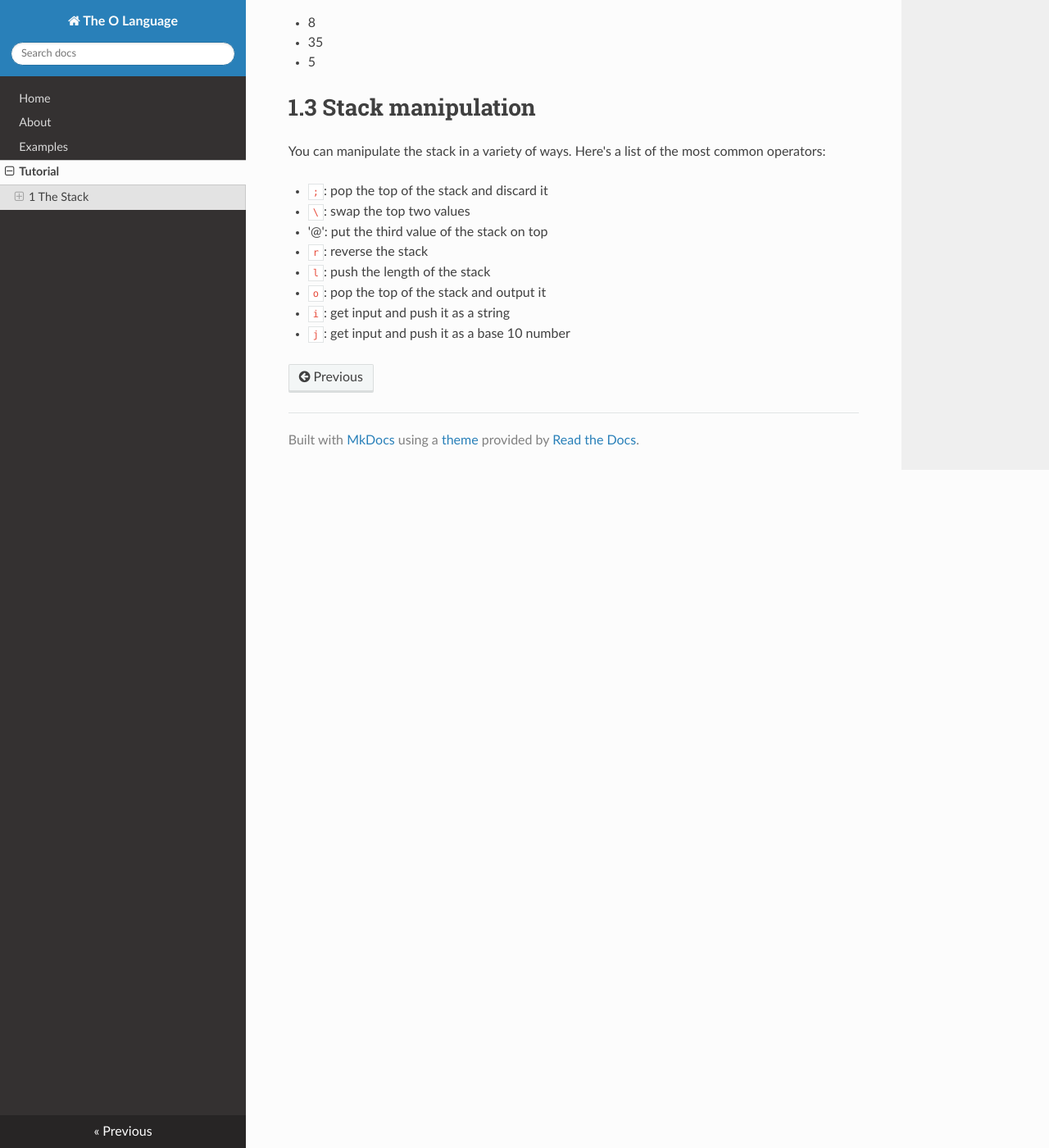
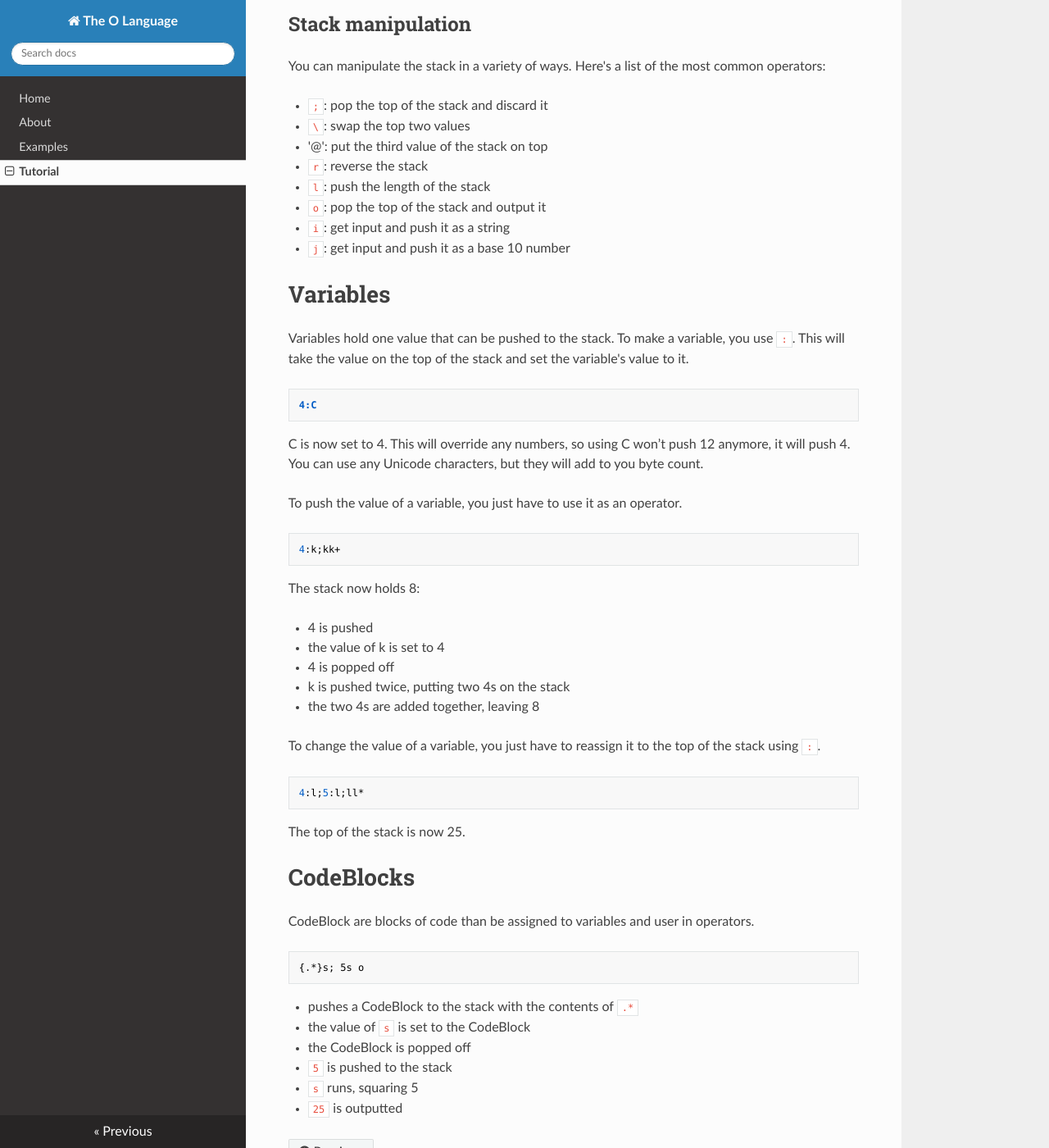
Before and after one commit to phase/o, an MkDocs documentation site: the page built from docs/tutorial.md, in a window 1280 px wide and 1400 px high, scrolled down 1307 px. Shown: the whole window at 82% size. Built offline with MkDocs 1.6.1, drawn with Linux system fonts in a browser that asks for light colours; nearby versions of some CDN libraries; old or Windows-style settings are respelled for this version of MkDocs; some of the changed text lies outside the part shown.

Commit message:
docs/tutorial: reformat & Variables and CodeBlocks

````diff
--- a/docs/tutorial.md
+++ b/docs/tutorial.md
@@ -1,26 +1,23 @@
 #Tutorial
-This tutorial on O was written by [Phase](https://github.com/o).
+This tutorial on O was written by [Phase](https://github.com/o). You can view it on GitHub [here](https://github.com/phase/o/blob/master/docs/tutorial.md).
 
-##1 The Stack
+#The Stack
 
-###1.1 Outputting
+##Outputting
 You can output the top of the stack to stdout by using `o`.
 ```
 "Hello, World!"o
 ```
 *Pops "Hello, World!" off the stack and outputs it*
 
-###1.2 Pushing
-There are many types of objects we can push to the stack, but the ones you'll use the most are *Strings and Doubles*.
-
-###1.2.1 Strings
+##Strings
 You can push strings to the stack by using `""`.
 ```
 "Hello World!"
 ```
 *The stack now contains "Hello World!"*
 
-###1.2.2 Numbers
+##Numbers
 Numbers are stored as doubles on the stack. You can just put the number you want to push it to the stack.
 ```
 5
@@ -43,7 +40,7 @@ Stack Contents:
 * 35
 * 5
 
-#1.3 Stack manipulation
+##Stack manipulation
 You can manipulate the stack in a variety of ways. Here's a list of the most common operators:
 
 * `;`: pop the top of the stack and discard it
@@ -54,3 +51,42 @@ You can manipulate the stack in a variety of ways. Here's a list of the most com
 * `o`: pop the top of the stack and output it
 * `i`: get input and push it as a string
 * `j`: get input and push it as a base 10 number
+
+#Variables
+Variables hold one value that can be pushed to the stack. To make a variable, you use `:`. This will take the value on the top of the stack and set the variable's value to it.
+```
+4:C
+```
+C is now set to 4. This will override any numbers, so using C won’t push 12 anymore, it will push 4. You can use any Unicode characters, but they will add to you byte count.
+
+To push the value of a variable, you just have to use it as an operator.
+```
+4:k;kk+
+```
+The stack now holds 8:
+
+* 4 is pushed
+* the value of k is set to 4
+* 4 is popped off
+* k is pushed twice, putting two 4s on the stack
+* the two 4s are added together, leaving 8
+
+To change the value of a variable, you just have to reassign it to the top of the stack using `:`.
+```
+4:l;5:l;ll*
+```
+The top of the stack is now 25.
+
+
+#CodeBlocks
+CodeBlock are blocks of code than be assigned to variables and user in operators.
+```
+{.*}s; 5s o
+```
+
+* pushes a CodeBlock to the stack with the contents of `.*`
+* the value of `s` is set to the CodeBlock
+* the CodeBlock is popped off
+* `5` is pushed to the stack
+* `s` runs, squaring 5
+* `25` is outputted
````
